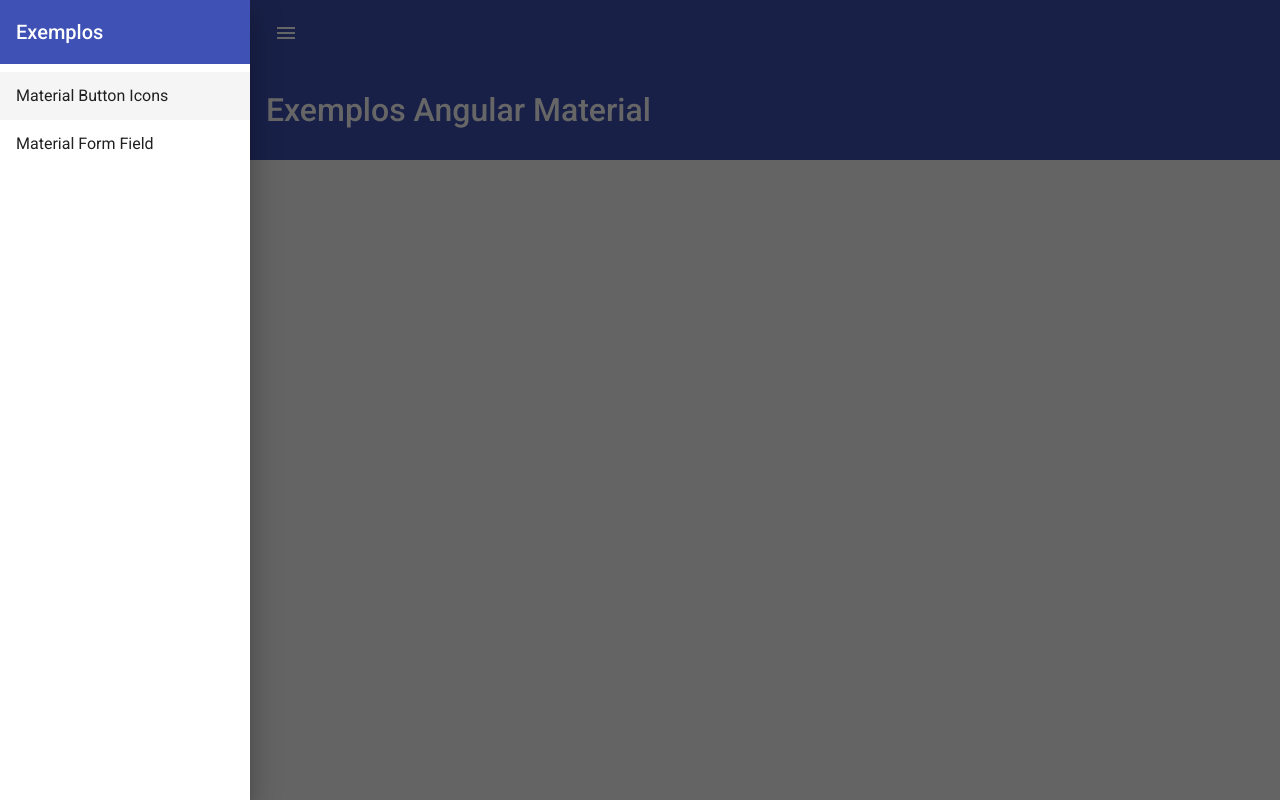
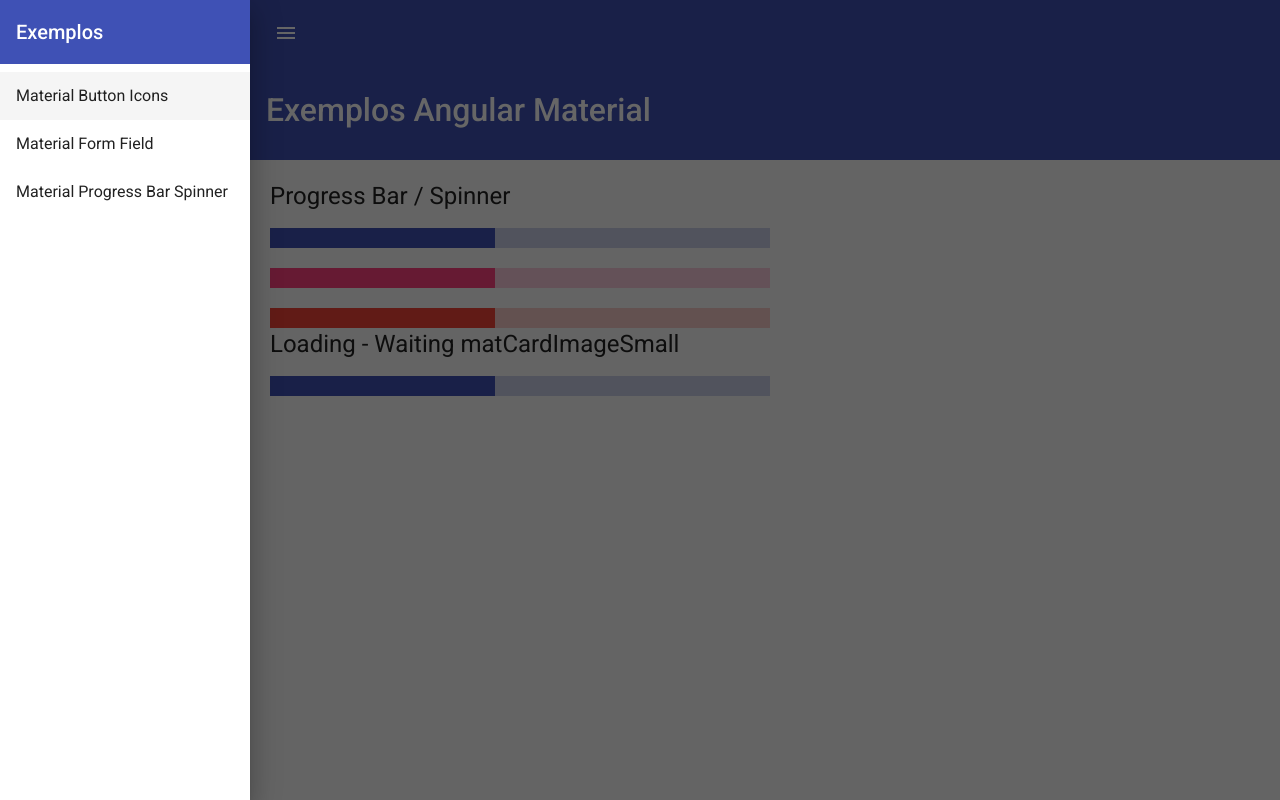
Before and after one commit to wweber-eng/01-Frontend, an Angular app in the folder 02 - Angular Material/angular-material/: page /ProgressBarSpinner in a window 1280 px wide. Before the commit this address led to /. Built offline with nearby package versions, Linux system fonts and the light colour scheme.

Commit message:
07 - Adicionando progressbar RXJS

```diff
--- a/02 - Angular Material/angular-material/src/app/app-routing.module.ts
+++ b/02 - Angular Material/angular-material/src/app/app-routing.module.ts
@@ -2,11 +2,12 @@
 import { RouterModule, Routes } from '@angular/router';
 import { MaterialButtonsComponent } from './material-buttons/material-buttons.component';
 import { MaterialFormFieldsInputComponent } from './material-form-fields-input/material-form-fields-input.component';
-
+import { MaterialProgressSpinnerComponent } from './material-progress-spinner/material-progress-spinner.component';
 
 const routes: Routes = [
   {  path: 'ButtonsIcons', component: MaterialButtonsComponent  },
-  {  path: 'FormFieldInput', component: MaterialFormFieldsInputComponent }
+  {  path: 'FormFieldInput', component: MaterialFormFieldsInputComponent },
+  {  path: 'ProgressBarSpinner', component: MaterialProgressSpinnerComponent }
 ];
 
 @NgModule({
--- a/02 - Angular Material/angular-material/src/app/app.component.html
+++ b/02 - Angular Material/angular-material/src/app/app.component.html
@@ -11,6 +11,7 @@
     <mat-nav-list color="primary">
       <a mat-list-item routerLink="/ButtonsIcons">Material Button Icons</a>
       <a mat-list-item routerLink="/FormFieldInput">Material Form Field</a>
+      <a mat-list-item routerLink="/ProgressBarSpinner">Material Progress Bar Spinner</a>
     </mat-nav-list>
   </mat-sidenav>
 
@@ -36,6 +37,8 @@
     <mat-toolbar class="toolbar-submenu" color="primary">
       <span *ngIf="!popText">Exemplos Angular Material</span>
     </mat-toolbar>
-    <router-outlet></router-outlet>
+    <div class="div-content">
+      <router-outlet></router-outlet>
+    </div>
   </mat-sidenav-content>
 </mat-sidenav-container>
--- a/02 - Angular Material/angular-material/src/app/app.component.scss
+++ b/02 - Angular Material/angular-material/src/app/app.component.scss
@@ -43,3 +43,7 @@
     background-color: blue;
     color: #fff !important;
 }
+
+.div-content{
+  padding: 20px;
+}
--- /dev/null
+++ b/02 - Angular Material/angular-material/src/app/material-progress-spinner/material-progress-spinner.component.html
@@ -0,0 +1,9 @@
+<h1>Progress Bar / Spinner </h1>
+<mat-progress-bar  [value]="loadingPercent"  color="primary"></mat-progress-bar>
+<br />
+<mat-progress-bar  [value]="loadingPercent" color="accent"></mat-progress-bar>
+<br />
+<mat-progress-bar  [value]="loadingPercent" color="warn"></mat-progress-bar>
+<h1>Loading - Waiting matCardImageSmall</h1>
+<mat-progress-bar  [value]="loadingPercent"  color="primary"></mat-progress-bar>
+<br />
--- /dev/null
+++ b/02 - Angular Material/angular-material/src/app/material-progress-spinner/material-progress-spinner.component.scss
@@ -0,0 +1,4 @@
+mat-progress-bar{
+  width: 500px;
+  height: 20px;
+}
--- /dev/null
+++ b/02 - Angular Material/angular-material/src/app/material-progress-spinner/material-progress-spinner.component.ts
@@ -0,0 +1,26 @@
+import { Component, OnInit } from '@angular/core';
+import { interval, map, takeWhile } from 'rxjs';
+
+@Component({
+  selector: 'app-material-progress-spinner',
+  templateUrl: './material-progress-spinner.component.html',
+  styleUrls: ['./material-progress-spinner.component.scss']
+})
+export class MaterialProgressSpinnerComponent {
+  public loadingPercent = 50;
+
+  constructor() {}
+
+  ngOnInit(): void {
+    this.loadingProgress(500)
+      .subscribe(arg => this.loadingPercent = arg);
+
+  }
+
+  loadingProgress(speed: number){
+    return interval(speed).pipe(
+      map(i => i * 5),
+      takeWhile(i => i <= 100)
+    )
+  }
+}
```
Also changed, not shown: 02 - Angular Material/angular-material/src/app/app.module.ts (+4 -3 lines), 02 - Angular Material/angular-material/src/app/material/material-module/material-module.module.ts (+7 -3 lines).
